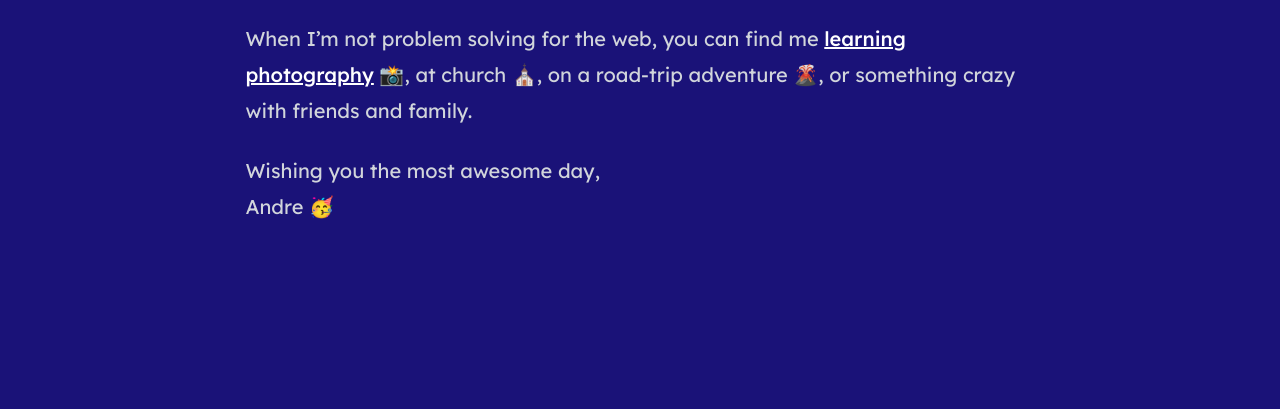
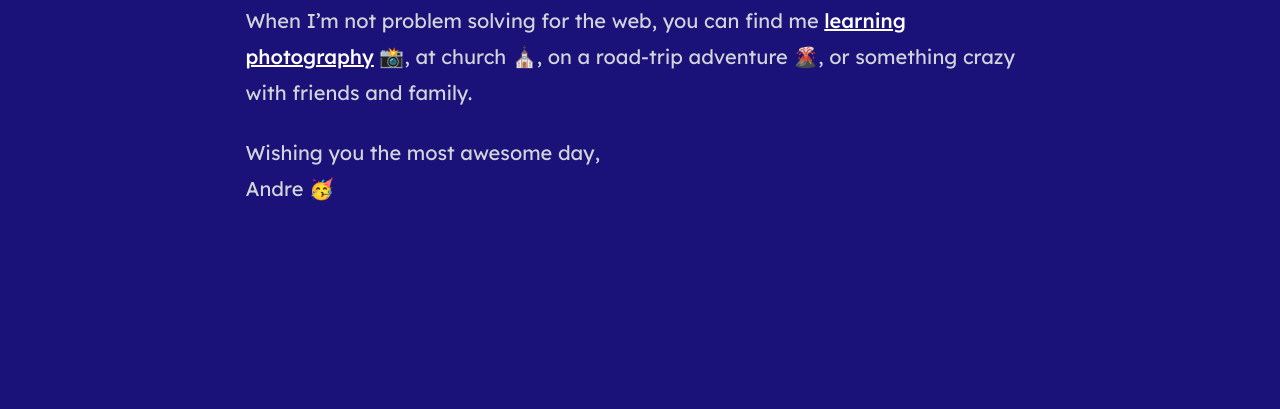
Before and after one commit to drevantonder/drevan.me, an Astro site: page / in a window 1280 px wide. Shown: the part 391-800 px from the top of the page. Built offline with nearby package versions, Linux system fonts and the light colour scheme; Astro itself is replaced by a stand-in of ours.

Commit message:
Center intro

```diff
--- a/src/pages/index.astro
+++ b/src/pages/index.astro
@@ -7,7 +7,7 @@ import Layout from '../layouts/Layout.astro';
 	description="Hey 👋, I'm Andre van Tonder or “drevan”, a web developer and web designer passionate about creating beautifully crafted web experiences."
 >
 	<main class="container mx-auto p-4 flex justify-center items-center h-[calc(100vh-72px)]">
-		<article class="prose prose-lg lg:prose-xl prose-invert">
+		<article class="prose prose-lg lg:prose-xl prose-invert -mt-[calc(72px/2)]">
 			<p>Hey 👋,</p>
 
 			<p>I'm <b>Andre van Tonder</b> or “<b>drevan</b>”, a <u>web developer</u> and <u>web designer</u> passionate about creating beautifully crafted web experiences.</p>
```
